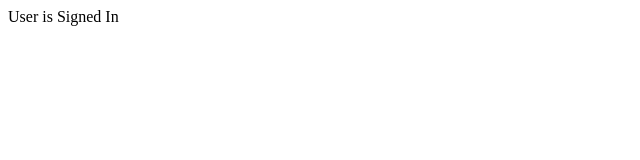
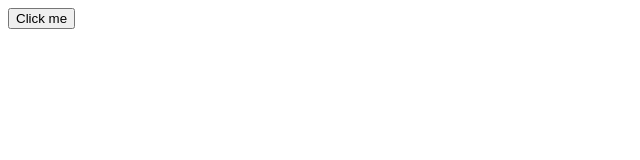
Before and after one commit to srivenkat13/react-rev, a React app: page / in a window 1280 px wide. Shown: the top 160 px of the page, without its empty margins (0-640 px from the left). Built offline with nearby package versions, Linux system fonts and the light colour scheme.

Commit message:
parent & child components

```diff
--- /dev/null
+++ b/src/App.jsx
@@ -0,0 +1,14 @@
+import React from "react";
+
+import Button from "./Button.jsx";
+const App = () => {
+  const handleClickPar =() => {
+    alert(' clicked from Parent component')
+  }
+  return  <>
+     <Button clickAction= {handleClickPar} data = "Click me"/>
+
+  </>
+};
+
+export { App };
--- /dev/null
+++ b/src/Button.jsx
@@ -0,0 +1,14 @@
+import React from "react";
+
+const Button  = (props) => {
+
+    const {data,clickAction}  = props
+    const handleClick = () => {
+       clickAction?.()
+     }
+    return (
+        <button onClick={handleClick}>{props.data}</button>
+    )
+  }
+
+  export default Button
--- a/src/index.js
+++ b/src/index.js
@@ -1,23 +1,8 @@
 import React from "react";
 import ReactDOM from "react-dom/client";
 
-const userStatus = true;
-const signedInMsg = "User is Signed In";
-const signedOutMSg = "User  Logged out";
+import { App } from "./App.jsx";
 
-const signedInElement = <div>{signedInMsg}</div>;
-const signedOutElement = <div>{signedOutMSg}</div>;
-const userGreeting = userStatus ? signedInElement : signedOutElement;
-
-const GreetUser = function () {
-    return (
-        <>
-        {userGreeting}
-        </>
-    )
-}
-
-const div2 = <div className="text">Hello from react with webpack</div>;
 const root = ReactDOM.createRoot(document.getElementById("root"));
 
-root.render(<GreetUser />);
+root.render(<App />);
```
